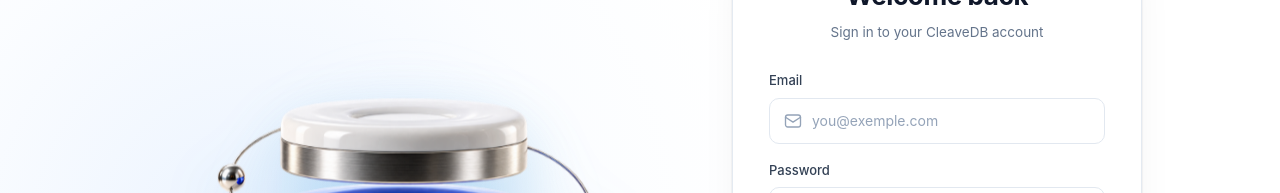
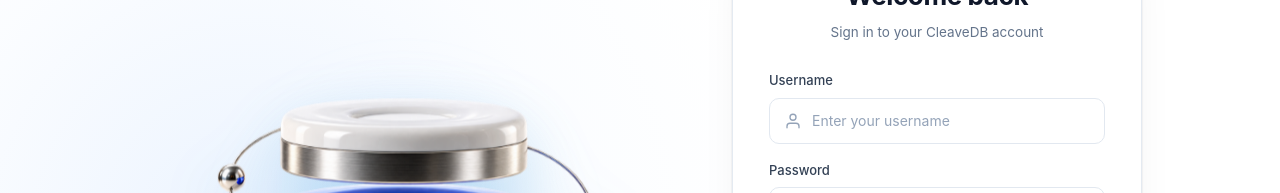
Before and after one commit to Tribrix23/cleave-gui, a React (Vite) app in the folder src/renderer/: page / in a window 1280 px wide. Shown: the part 216-409 px from the top of the page. Built offline with nearby package versions, Linux system fonts and the light colour scheme.

Commit message:
Change sign-in identifier field from email to username

```diff
--- a/src/renderer/src/components/LoginPage.tsx
+++ b/src/renderer/src/components/LoginPage.tsx
@@ -17,7 +17,7 @@ export default function LoginPage(): React.JSX.Element {
   const [authMode, setAuthMode] = useState<'signin' | 'signup' | 'forgot'>('signin')
 
   // Sign In State
-  const [signinEmail, setSigninEmail] = useState('')
+  const [signinUsername, setSigninUsername] = useState('')
   const [signinPassword, setSigninPassword] = useState('')
   const [showSigninPassword, setShowSigninPassword] = useState(false)
 
@@ -61,7 +61,7 @@ export default function LoginPage(): React.JSX.Element {
 
   const handleSigninSubmit = (e: React.FormEvent): void => {
     e.preventDefault()
-    setFeedbackMessage(`Signed in as ${signinEmail}`)
+    setFeedbackMessage(`Signed in as ${signinUsername}`)
     setTimeout(() => setFeedbackMessage(null), 3000)
   }
 
@@ -76,7 +76,7 @@ export default function LoginPage(): React.JSX.Element {
     setTimeout(() => {
       setFeedbackMessage(null)
       setAuthMode('signin')
-      setSigninEmail(username)
+      setSigninUsername(username)
     }, 2000)
   }
 
@@ -96,7 +96,7 @@ export default function LoginPage(): React.JSX.Element {
     setTimeout(() => {
       setFeedbackMessage(null)
       setAuthMode('signin')
-      setSigninEmail(forgotUsername)
+      setSigninUsername(forgotUsername)
       setForgotNewPassword('')
       setForgotConfirmPassword('')
       setForgotSecurityAnswer('')
@@ -149,25 +149,25 @@ export default function LoginPage(): React.JSX.Element {
                 </div>
 
                 <form className="auth-form" onSubmit={handleSigninSubmit}>
-                  {/* Email Input */}
+                  {/* Username Input */}
                   <div className="form-group">
-                    <label htmlFor="email-input" className="form-label">
-                      Email
+                    <label htmlFor="signin-username" className="form-label">
+                      Username
                     </label>
                     <div className="input-wrapper">
                       <span className="input-icon">
                         <svg width="18" height="18" viewBox="0 0 24 24" fill="none" stroke="currentColor" strokeWidth="1.8" strokeLinecap="round" strokeLinejoin="round">
-                          <rect x="2" y="4" width="20" height="16" rx="3" />
-                          <path d="M22 7L12 13.5L2 7" />
+                          <path d="M20 21v-2a4 4 0 0 0-4-4H8a4 4 0 0 0-4 4v2" />
+                          <circle cx="12" cy="7" r="4" />
                         </svg>
                       </span>
                       <input
-                        id="email-input"
-                        type="email"
+                        id="signin-username"
+                        type="text"
                         className="form-input"
-                        placeholder="you@exemple.com"
-                        value={signinEmail}
-                        onChange={(e) => setSigninEmail(e.target.value)}
+                        placeholder="Enter your username"
+                        value={signinUsername}
+                        onChange={(e) => setSigninUsername(e.target.value)}
                         required
                       />
                     </div>
```
